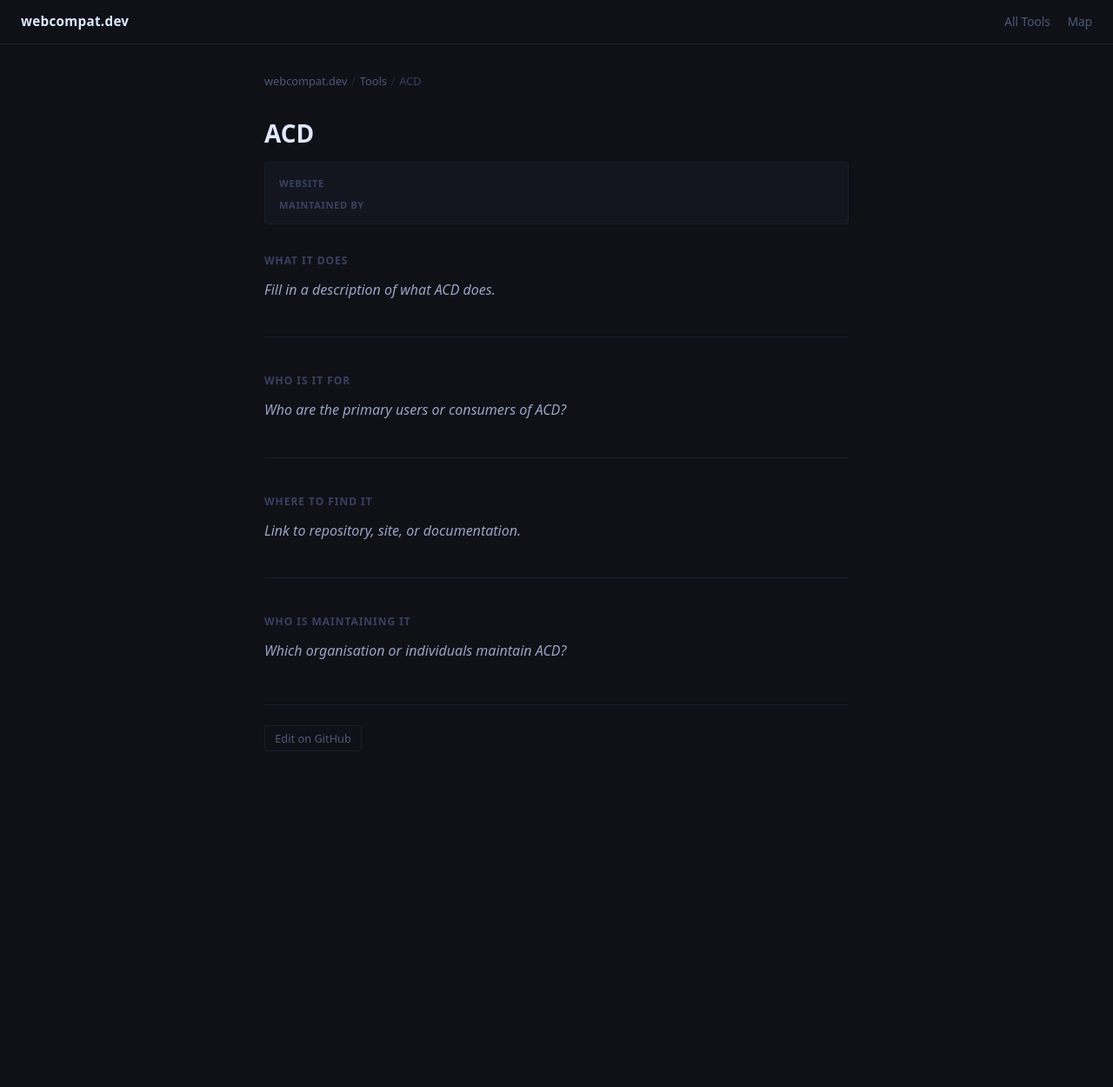
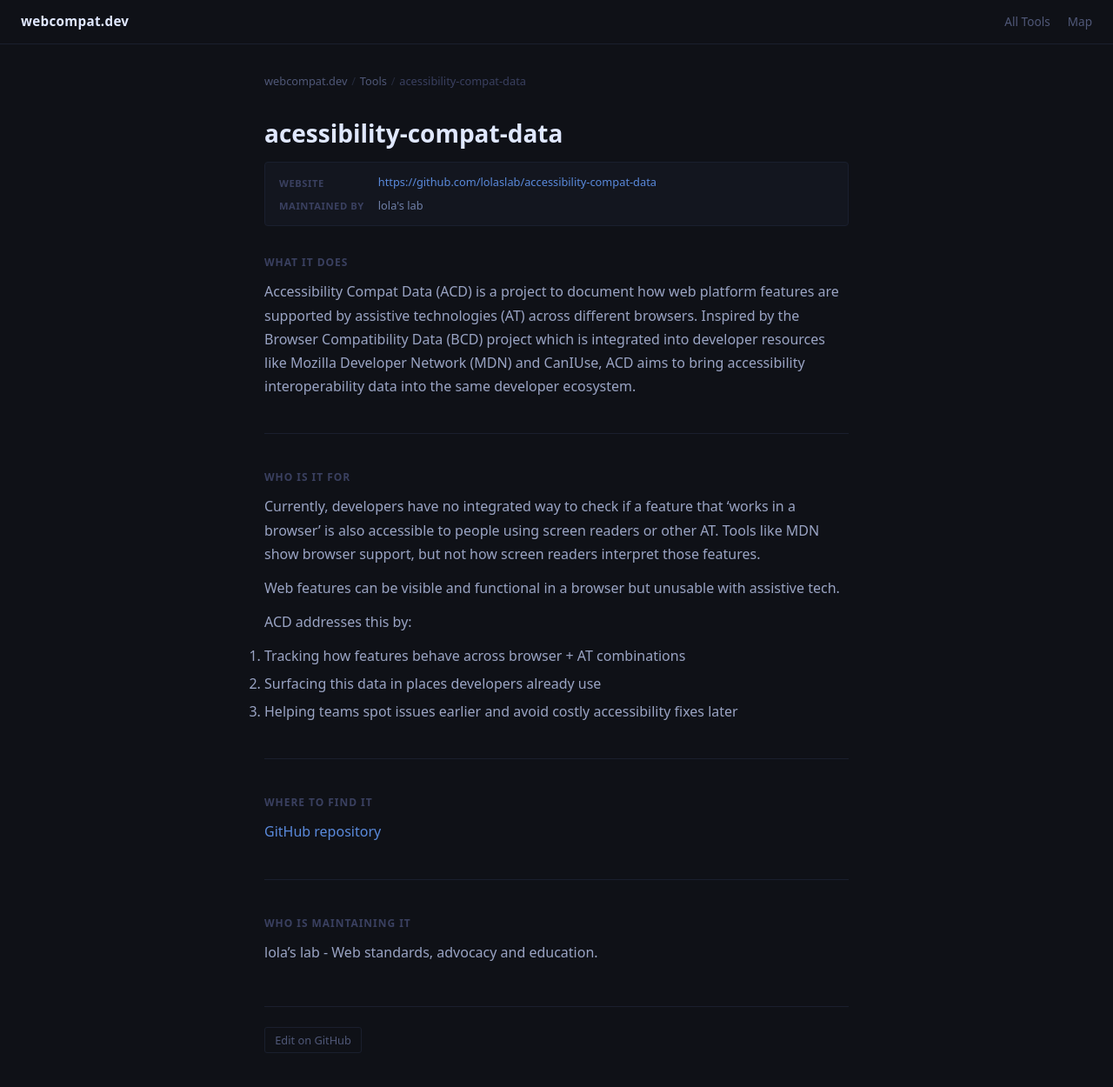
Before and after one commit to NiklasMerz/webcompat, a Jekyll site: the page built from _tools/acd.md, in a window 1280 px wide and 1289 px high. Shown: the top 1250 px of the window at 87% size. Built offline with Jekyll 4.4.1, drawn with Linux system fonts in a browser that asks for light colours.

Commit message:
acd info

```diff
--- a/_tools/acd.md
+++ b/_tools/acd.md
@@ -1,22 +1,33 @@
 ---
 node_id: ACD
-title: ACD
-link: ""
-maintainer: ""
+title: acessibility-compat-data
+link: "https://github.com/lolaslab/accessibility-compat-data"
+maintainer: "lola's lab "
 ---
 
 ## What it does
 
-*Fill in a description of what ACD does.*
+Accessibility Compat Data (ACD) is a project to document how web platform features are supported by assistive technologies (AT) across different browsers. Inspired by the Browser Compatibility Data (BCD) project which is integrated into developer resources like Mozilla Developer Network (MDN) and CanIUse, ACD aims to bring accessibility interoperability data into the same developer ecosystem.
 
 ## Who is it for
 
-*Who are the primary users or consumers of ACD?*
+Currently, developers have no integrated way to check if a feature that 'works in a browser'
+is also accessible to people using screen readers or other AT.
+Tools like MDN show browser support, but not how screen readers interpret those features.
+
+Web features can be visible and functional in a browser but unusable with assistive tech.
+
+ACD addresses this by:
+
+1. Tracking how features behave across browser + AT combinations
+2. Surfacing this data in places developers already use
+3. Helping teams spot issues earlier and avoid costly accessibility fixes later
+
 
 ## Where to find it
 
-*Link to repository, site, or documentation.*
+[GitHub repository](https://github.com/lolaslab/accessibility-compat-data)
 
 ## Who is maintaining it
 
-*Which organisation or individuals maintain ACD?*
+lola's lab - Web standards, advocacy and education.
```
